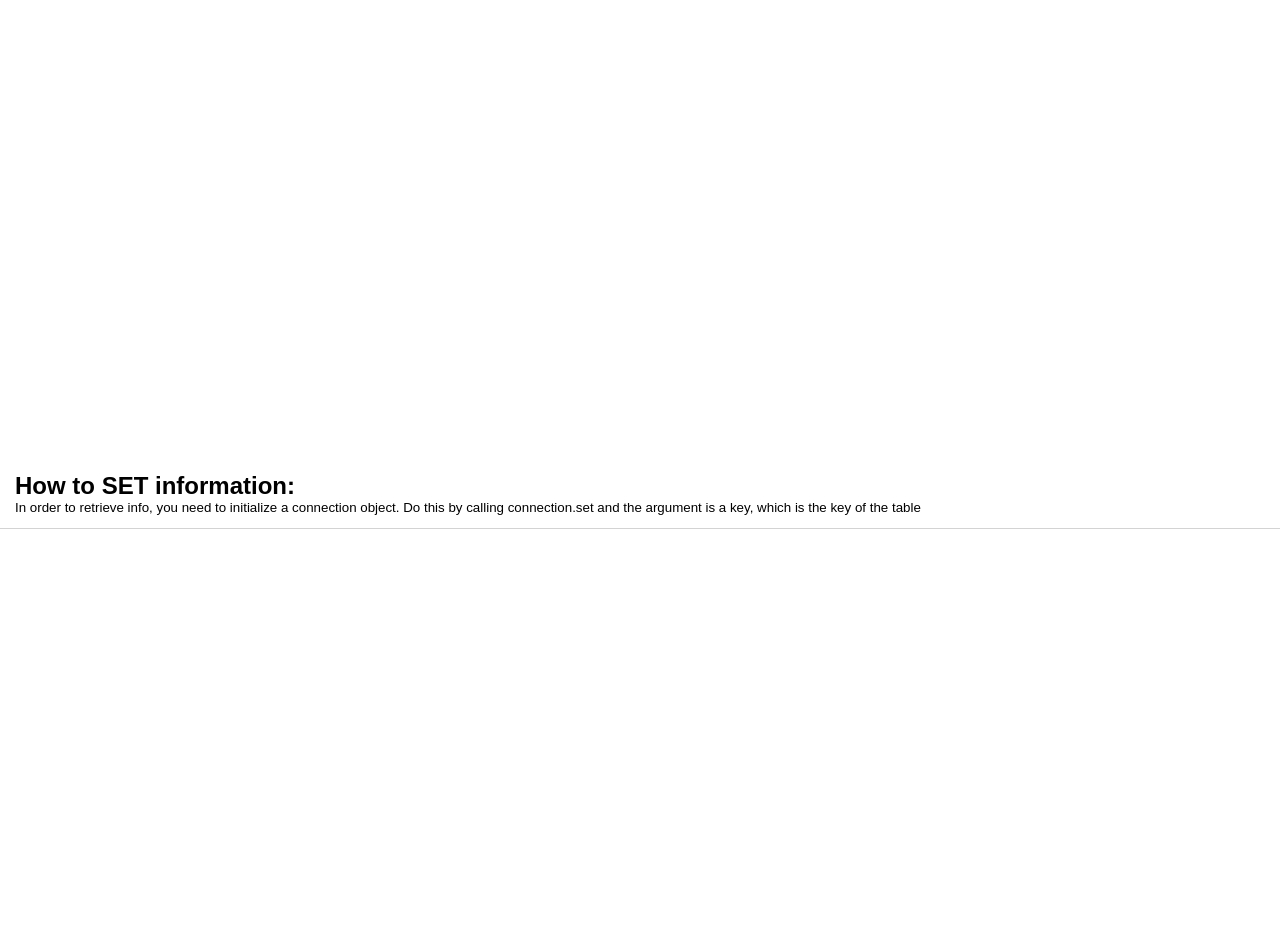
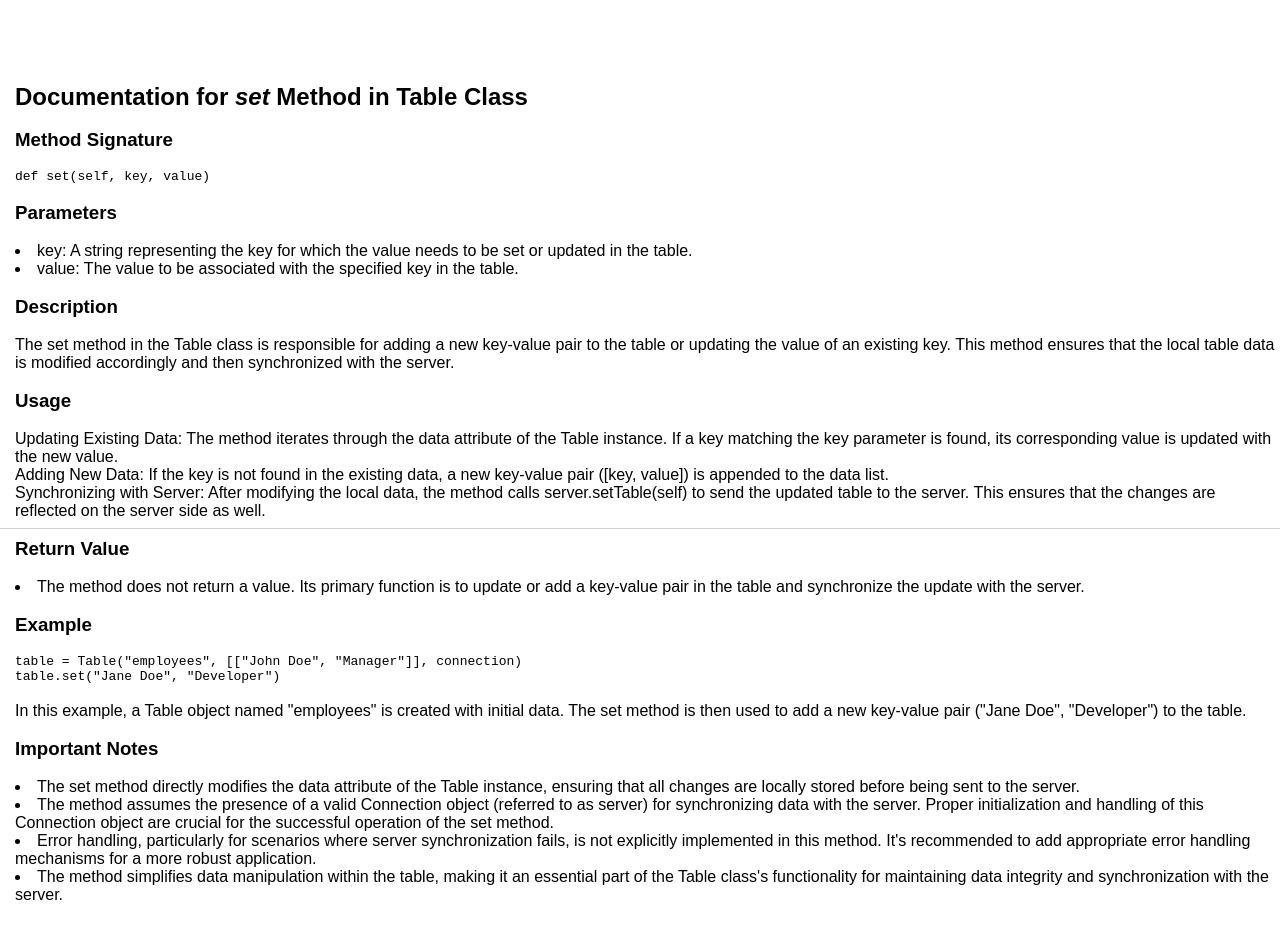
Before and after one commit to FeranmiF8/sustainDBility2, a React (Create React App) app in the folder Documentation/: page /info/set in a window 1280 px wide. Shown: the part 260-1198 px from the top of the page. Built offline with nearby package versions, Linux system fonts and the light colour scheme.

Commit message:
set button documentation done

```diff
--- a/Documentation/src/App.js
+++ b/Documentation/src/App.js
@@ -19,7 +19,7 @@ function App() {
       <Routes>
         <Route element={<Layout />}>
           <Route path="/"></Route>
-          <Route path="/info" element={<div className="no-note-selected">Welcome to the future of data storage – introducing SustainDBility, where efficiency meets environmental responsibility. Imagine a world where computing resources are consolidated on a massive scale, eliminating idle servers and minimizing energy waste. Our revolutionary server virtualization ensures optimal resource utilization, dynamically scaling to meet demand and conserving energy during downtime. sustainDBility is not just about storing data; it's about storing it responsibly. Join us in shaping a greener, more efficient future. Embrace the sustainDBility – where sustainability meets performance.</div>}></Route>
+          <Route path="/info" element={<div className="no-note-selected">Welcome to the future of data storage – introducing SustainDBility, where efficiency meets environmental responsibility. Imagine a world where computing resources are consolidated on a massive scale, eliminating idle servers and minimizing energy waste. Our revolutionary server virtualization ensures optimal resource utilization, dynamically scaling to meet demand and conserving energy during downtime. SustainDBility is not just about storing data; it's about storing it responsibly. Join us in shaping a greener, more efficient future. Embrace SustainDBility – where sustainability meets performance.</div>}></Route>
           <Route path="/info/get" element={<Get />}></Route>
           <Route path="/info/gettable" element={<GetTable />}></Route>
           <Route path="/info/set" element={<Set />}></Route>
--- a/Documentation/src/index.css
+++ b/Documentation/src/index.css
@@ -55,7 +55,7 @@ a {
 }
 
 .nav-menu {
-  width: 350px;
+  width: 300px;
   top: 75px;
   height: 92vh;
   border-right: 1px solid lightgrey;
@@ -71,7 +71,7 @@ a {
 
 #head {
   display: flex;
-  width: 350px;
+  width: 300px;
   height: 60px;
   justify-content: space-between;
   align-items: center;
@@ -112,16 +112,22 @@ a {
   text-align: center;
 }
 
+.nav-menu-items:hover {
+  border: none;
+  background-color: green;
+}
+
 .nav-menu-items {
   margin:0px;
   padding: 0px;
-  width: 350px;
-  height: 100px;
+  width: 300px;
+  height: 75px;
   overflow: auto;
+  border: none;
 }
 
 .note {
-  border: 1px solid lightgrey;
+  border: none;
   height: 100px;
   padding-left: 5px;
   padding-right: 20px;
@@ -187,6 +193,7 @@ a {
 .button-for-note {
   padding: 28px 20px 28px 20px;
   cursor: pointer;
+
 }
 
 .button-for-note:hover{
--- a/Documentation/src/reactfiles/Set.js
+++ b/Documentation/src/reactfiles/Set.js
@@ -6,8 +6,44 @@ export default function Set() {
     <div id="Note">
       <div className="note-info">
         <div className="title-date">
-          <h2>How to SET information:</h2>
-          <small>In order to retrieve info, you need to initialize a connection object. Do this by calling connection.set and the argument is a key, which is the key of the table</small>
+          <h2>Documentation for <i>set</i> Method in Table Class</h2>
+          <br />
+          <h3>Method Signature</h3>
+          <br />
+          <code>def set(self, key, value)</code>
+          <br />
+          <h3>Parameters</h3>
+          <br />
+          <li>key: A string representing the key for which the value needs to be set or updated in the table.</li>
+          <li>value: The value to be associated with the specified key in the table.</li>
+          <br />
+          <h3>Description</h3>
+          <br />
+          <p>The set method in the Table class is responsible for adding a new key-value pair to the table or updating the value of an existing key. This method ensures that the local table data is modified accordingly and then synchronized with the server.</p>
+          <br />
+          <h3>Usage</h3>
+          <br />
+          <p>Updating Existing Data: The method iterates through the data attribute of the Table instance. If a key matching the key parameter is found, its corresponding value is updated with the new value.</p>
+          <p>Adding New Data: If the key is not found in the existing data, a new key-value pair ([key, value]) is appended to the data list.</p>
+          <p>Synchronizing with Server: After modifying the local data, the method calls server.setTable(self) to send the updated table to the server. This ensures that the changes are reflected on the server side as well.</p>
+          <br />
+          <h3>Return Value</h3>
+          <br />
+          <li>The method does not return a value. Its primary function is to update or add a key-value pair in the table and synchronize the update with the server.</li>
+          <br />
+          <h3>Example</h3>
+          <br />
+          <code>table = Table("employees", [["John Doe", "Manager"]], connection)</code>
+          <code>table.set("Jane Doe", "Developer")</code>
+          <br />
+          <p>In this example, a Table object named "employees" is created with initial data. The set method is then used to add a new key-value pair ("Jane Doe", "Developer") to the table.</p>
+          <br />
+          <h3>Important Notes</h3>
+          <br />
+          <li>The set method directly modifies the data attribute of the Table instance, ensuring that all changes are locally stored before being sent to the server.</li>
+          <li>The method assumes the presence of a valid Connection object (referred to as server) for synchronizing data with the server. Proper initialization and handling of this Connection object are crucial for the successful operation of the set method.</li>
+          <li>Error handling, particularly for scenarios where server synchronization fails, is not explicitly implemented in this method. It's recommended to add appropriate error handling mechanisms for a more robust application.</li>
+          <li>The method simplifies data manipulation within the table, making it an essential part of the Table class's functionality for maintaining data integrity and synchronization with the server.</li>
         </div>
       </div>
     </div>
```
